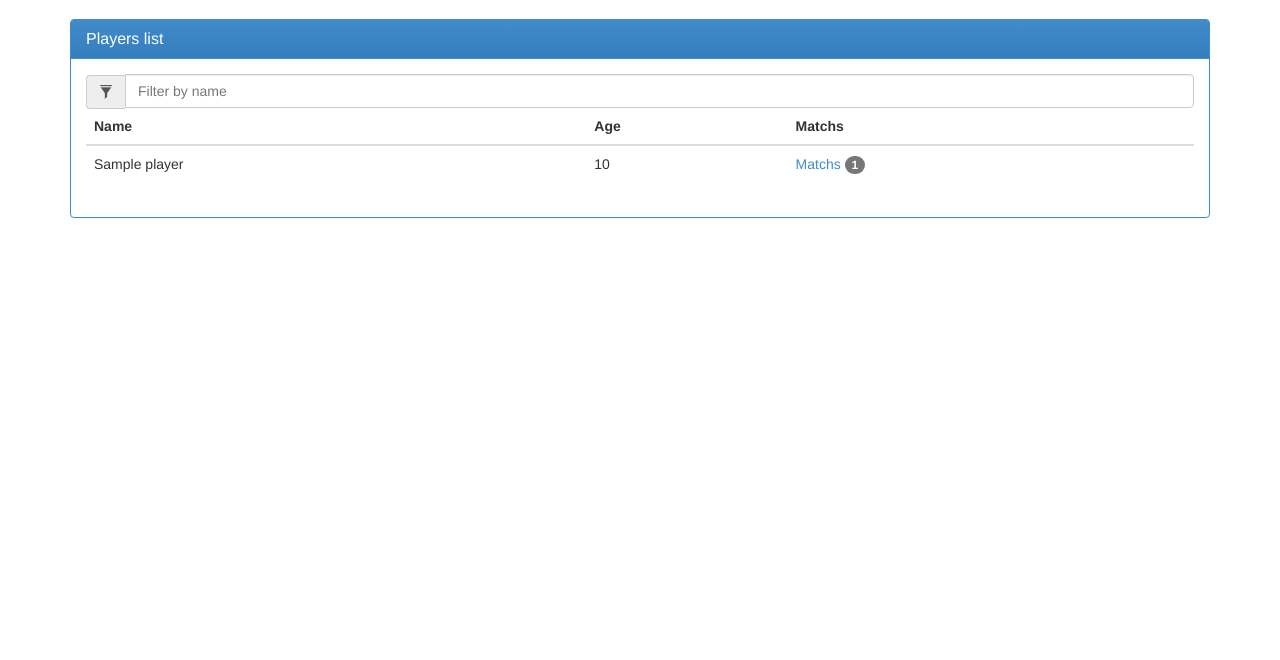
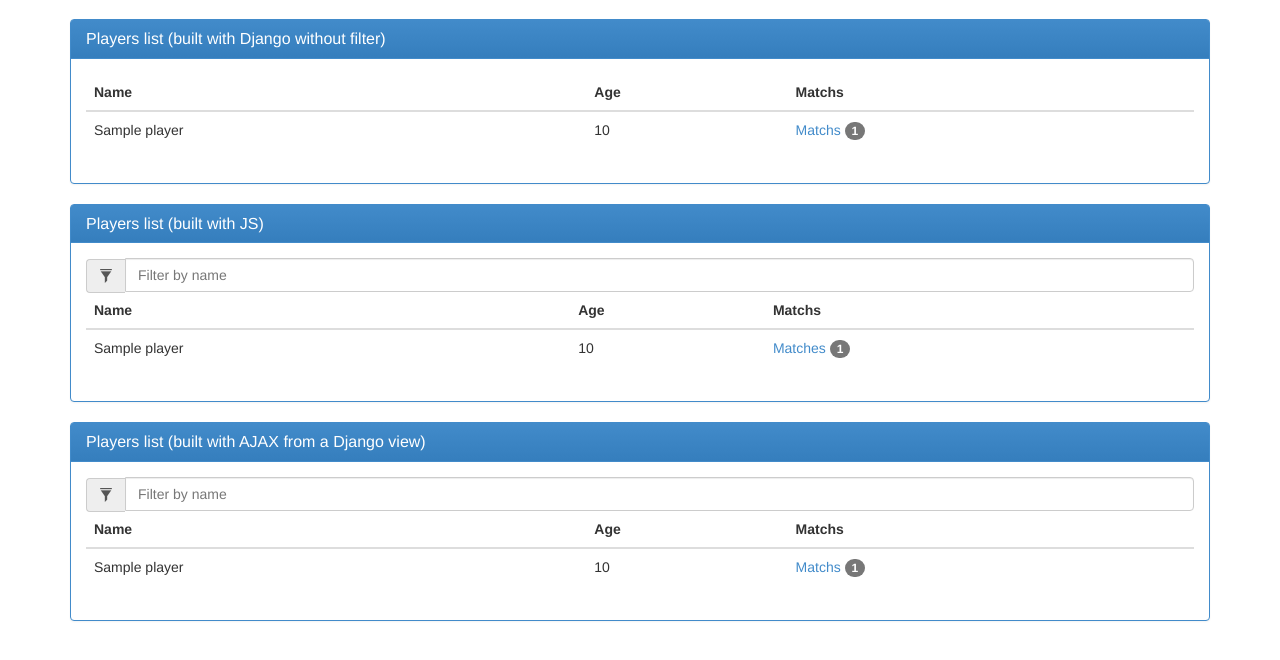
Before and after one commit to Thomas-dot-G/Template, a Django app: page /project/players/ in a window 1280 px wide. Shown: the part 51-711 px from the top of the page. Run offline with Django 3.2, Linux system fonts and the light colour scheme; tables that the repository leaves empty hold one stand-in row (values such as "Sample post"); data that the repository does not hold is empty; some libraries are stand-ins or nearby versions.

Commit message:
Add AJAX example to fetch Django template

```diff
--- a/Proto/urls.py
+++ b/Proto/urls.py
@@ -15,4 +15,5 @@ urlpatterns = patterns('',
     url(r'^project/matchs/$', views.matchs, name="matchs"),
     url(r'^project/api/players/$', views.players_json, name="players_json"),
     url(r'^project/player_details/(?P<player>\w+)/$', views.player_details, name="playerDetails"),
+    url(r'^project/api2/players/$', views.players_table, name="players_table"),
 )
--- a/project/static/js/filter-players.js
+++ b/project/static/js/filter-players.js
@@ -9,10 +9,31 @@ function getPlayerData(fn) {
     });
 }
 
+function getPlayerHTML(filter, fn) {
+  $.ajax("/project/api2/players?filter=" + filter.replace(/&/, '%25'))
+    .done(fn)
+    .fail(function(msg) {
+      console.error('AJAX request failed:', msg);
+    });
+}
+
 function onLoad() {
+  // Built the table once
+  getPlayerData(updatePlayers);
+
   // On change in the #filter-players input, compute the table again
   // by filtering rows
-  $('#filter-players').on('input', filterPlayers);
+  $('#with-js .filter-players').on('input', filterPlayers);
+
+  $('#with-django-ajax .filter-players')
+    .on('input', function(event) {
+      var filter = event.target.value;
+
+      getPlayerHTML(filter, function(tbody) {
+        $('#with-django-ajax tbody')
+          .html(tbody);
+      });
+    });
 }
 
 // Create DOM elements from the data
@@ -45,7 +66,7 @@ function updatePlayers(rows) {
     f.appendChild(tr);
   });
 
-  $('table tbody')
+  $('#with-js tbody')
     .empty()
     .append(f);
 }
--- a/project/templates/players.html
+++ b/project/templates/players.html
@@ -17,15 +17,10 @@
 
 <div class="panel panel-primary">
   <div class="panel-heading">
-    <h3 class="panel-title">Players list</h3>
+    <h3 class="panel-title">Players list (built with Django without filter)</h3>
   </div>
   <div class="panel-body">
 	<!-- Panel content -->
-        <div class="input-group">
-          <span class="glyphicon glyphicon-filter input-group-addon"></span>
-          <input type="text" class="form-control" id="filter-players" placeholder="Filter by name">
-        </div>
-
         <table class="table">
           <thead>
             <tr>
@@ -48,4 +43,54 @@
    </div>
 </div>
 
+<div class="panel panel-primary" id="with-js">
+  <div class="panel-heading">
+    <h3 class="panel-title">Players list (built with JS)</h3>
+  </div>
+  <div class="panel-body">
+	<!-- Panel content -->
+        <div class="input-group">
+          <span class="glyphicon glyphicon-filter input-group-addon"></span>
+          <input type="text" class="form-control filter-players" placeholder="Filter by name">
+        </div>
+
+        <table class="table">
+          <thead>
+            <tr>
+              <th>Name</th>
+              <th>Age</th>
+              <th>Matchs</th>
+            </tr>
+          </thead>
+          <tbody></tbody>
+        </table>
+   </div>
+</div>
+
+<div class="panel panel-primary" id="with-django-ajax">
+  <div class="panel-heading">
+    <h3 class="panel-title">Players list (built with AJAX from a Django view)</h3>
+  </div>
+  <div class="panel-body">
+	<!-- Panel content -->
+        <div class="input-group">
+          <span class="glyphicon glyphicon-filter input-group-addon"></span>
+          <input type="text" class="form-control filter-players" placeholder="Filter by name">
+        </div>
+
+        <table class="table">
+          <thead>
+            <tr>
+              <th>Name</th>
+              <th>Age</th>
+              <th>Matchs</th>
+            </tr>
+          </thead>
+          <tbody>
+            {% include "players_table.html" %}
+          </tbody>
+        </table>
+   </div>
+</div>
+
 {% endblock %}
--- /dev/null
+++ b/project/templates/players_table.html
@@ -0,0 +1,8 @@
+{% for p in players  %}
+<tr>
+  <td>{{p.name}}</td>
+  <td>{{p.age}}</td>
+  <!-- Generate dynamic link -->
+  <td><a href="{% url 'playerDetails' p.name  %}">Matchs <span class="badge">{{ p.participation_set.count}}</span></a></td>
+</tr>
+{% endfor %}
--- a/project/views.py
+++ b/project/views.py
@@ -1,6 +1,7 @@
 from django.shortcuts import render
 from django.http import HttpResponse, HttpResponseRedirect
 from project.models import *
+import html
 import json
 
 # Index page
@@ -39,3 +40,8 @@ def players_json(request):
         c = len(Participation.objects.filter(player=p.id))
         res += [{ "name": p.name, "age": p.age, "matchesCount": c }]
     return HttpResponse(json.dumps(res), content_type="application/json")
+
+def players_table(request):
+    filter = html.unescape(request.GET.get('filter', ''))
+    res = Player.objects.filter(name__icontains=filter)
+    return render(request, "players_table.html", {"players": res})
```
Lines whose indentation alone changed are shown as unchanged.
